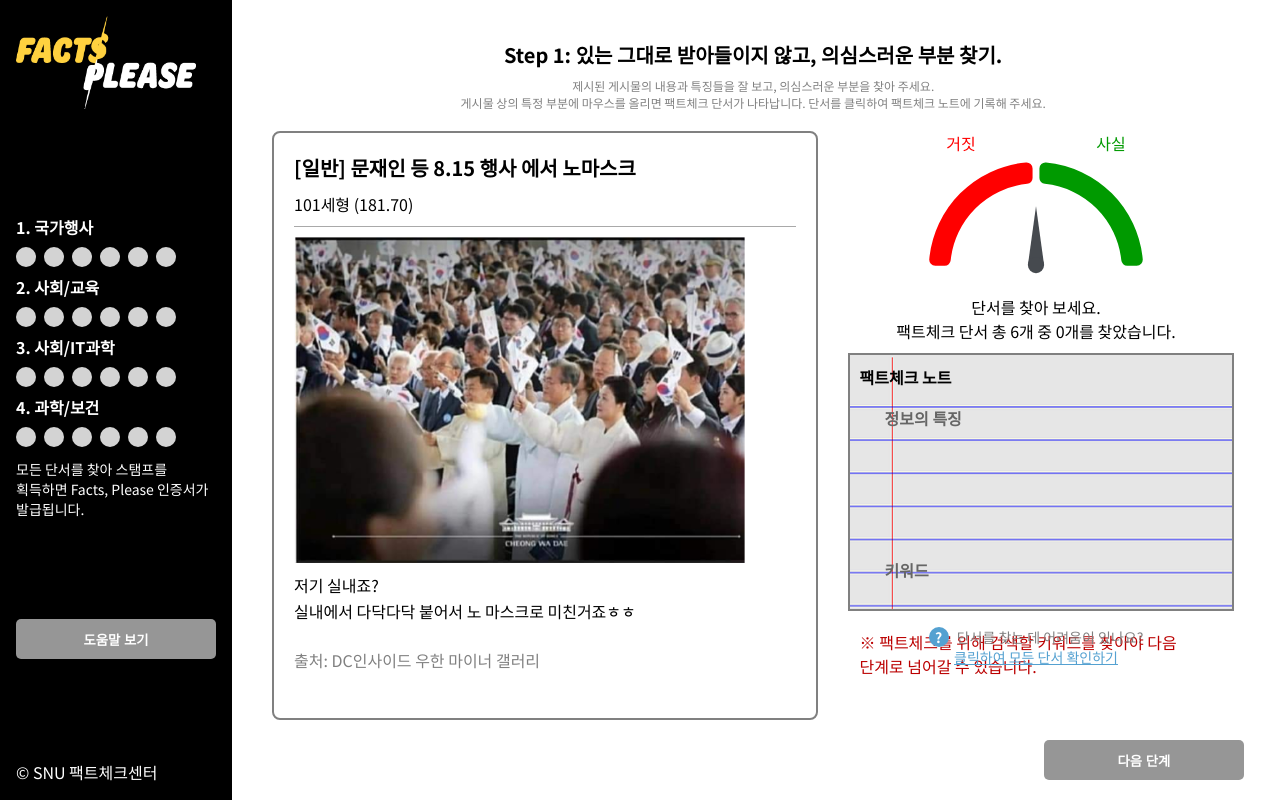
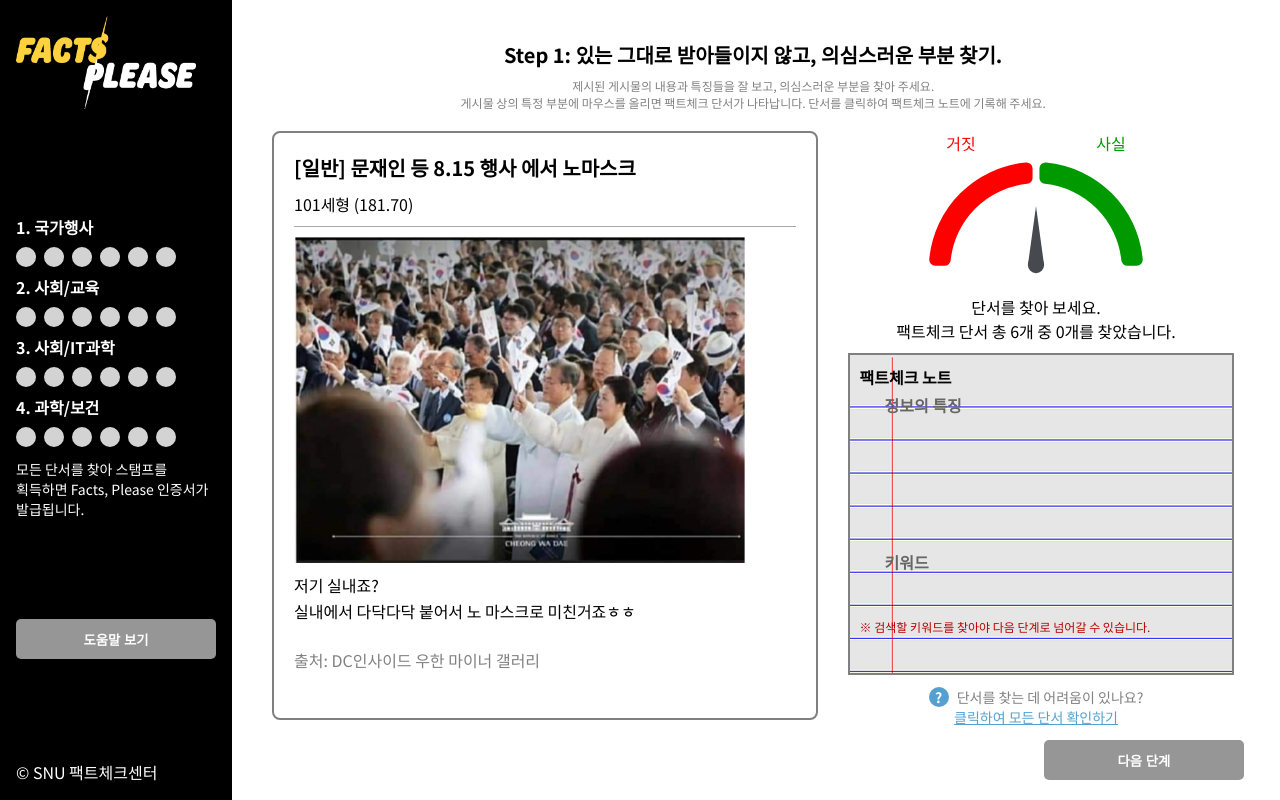
Before and after one commit to snu-factchecker/snu-factchecker.github.io, a React (Create React App) app: page /topic/1 in a window 1280 px wide. Built offline with nearby package versions, Linux system fonts and the light colour scheme.

Commit message:
Fix notebook layout

```diff
--- a/src/Intro/Intro.scss
+++ b/src/Intro/Intro.scss
@@ -70,10 +70,16 @@
     #credits {
         color: gray;
         font-size: 12px;
-        margin-top: 16px;
+        margin: 0 auto;
+        position: absolute;
+        left: 50%;
+        transform: translate(-50%, 0);
+        bottom: 32px;
+
         span {
             color: white;
             font-size: 14px;
+            margin-top: 8px;
         }
     }
 }
--- a/src/QuizPage/QuizPage.js
+++ b/src/QuizPage/QuizPage.js
@@ -599,8 +599,8 @@ class QuizPage extends React.Component {
                                     <div>{keywords}</div>
                                 </div>
                                 <div id="warning">
-                                    ※ 팩트체크를 위해 검색할 키워드를 찾아야
-                                    다음 단계로 넘어갈 수 있습니다.
+                                    ※ 검색할 키워드를 찾아야 다음 단계로 넘어갈
+                                    수 있습니다.
                                 </div>
                             </div>
                             <div id="hint-wrapper">
--- a/src/QuizPage/QuizPage.scss
+++ b/src/QuizPage/QuizPage.scss
@@ -384,7 +384,7 @@
 
     .left {
         display: grid;
-        grid-template-rows: fit-content(50%) auto auto;
+        grid-template-rows: fit-content(50%) auto 45px;
         #factmeter {
             margin: 0 auto;
             padding: 0 10%;
@@ -401,7 +401,7 @@
         }
         #hint-wrapper {
             font-size: 14px;
-            margin: 16px;
+            margin: 12px;
             color: gray;
             #hint-area {
                 display: flex;
@@ -439,8 +439,12 @@
         background-image: url(./notebook.png);
         background-position-x: center;
         display: grid;
-        grid-template-rows: 8% 60% 30% auto;
-        row-gap: 12px;
+        grid-template-rows: 20px 50% 20% auto;
+        row-gap: 8px;
+
+        #warning {
+            font-size: 12px;
+        }
 
         #title {
             font-weight: 700;
@@ -457,7 +461,7 @@
         }
         .notebook-title {
             font-weight: 700;
-            margin: 10px 0;
+            margin: 0 0 10px;
             color: #666666;
         }
 
```
